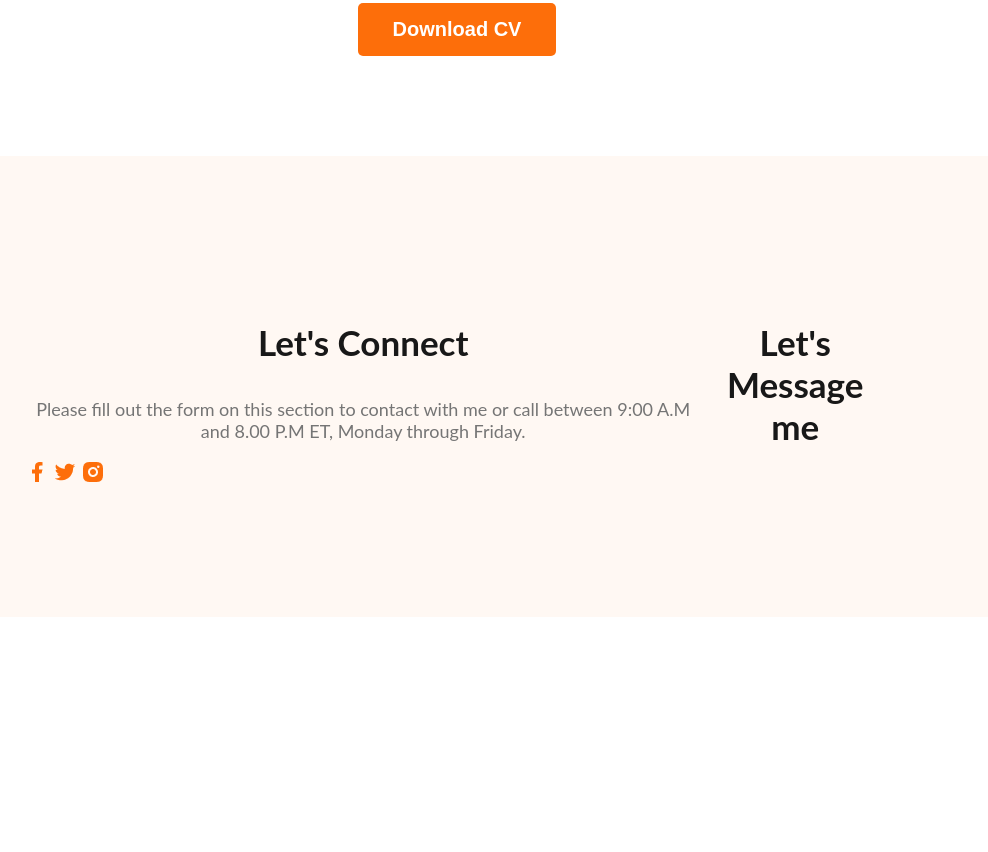
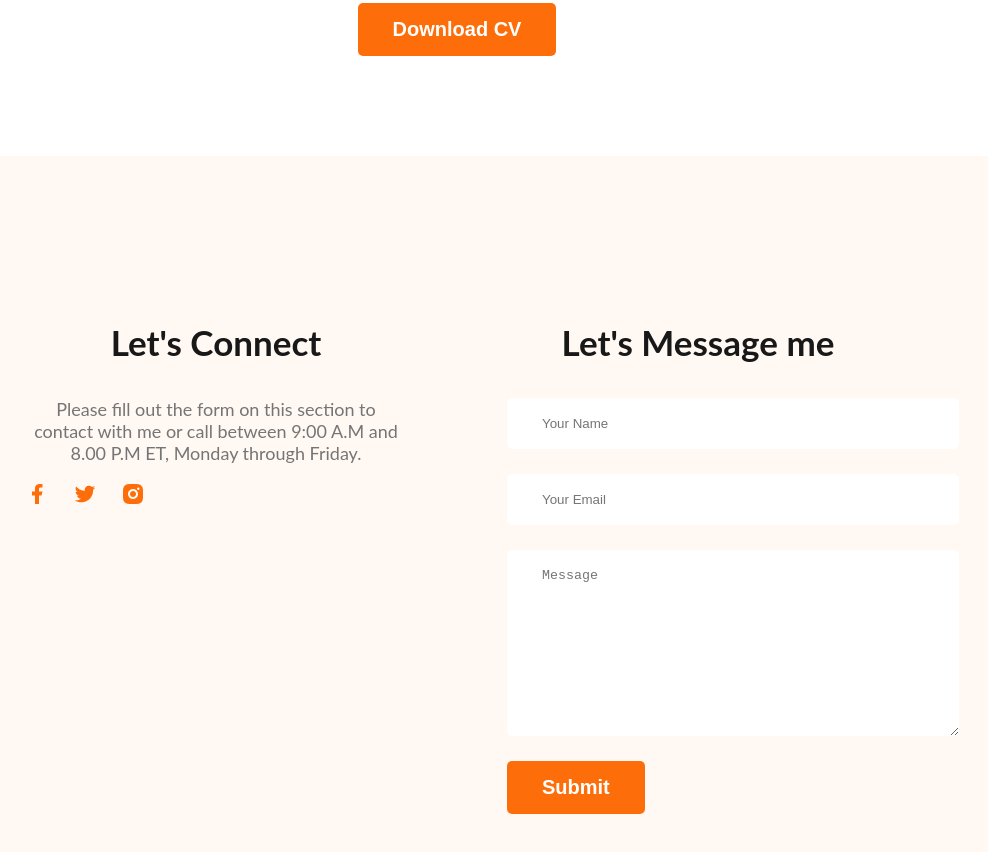
Before and after one commit to Kasam568414/webdeveloper-portfolio, a plain HTML site: page index.html in a window 1280 px wide. Shown: the part 3053-3905 px from the top of the page, without its empty margins (183-1171 px from the left). Before the commit the page ends 3678 px from the top, so only its background shows below. Drawn offline with nearby package versions, Linux system fonts and the light colour scheme.

Commit message:
finished foter

```diff
--- a/index.html
+++ b/index.html
@@ -177,6 +177,13 @@
         <div class="footer-column">
             <h3 class="section-title">Let's Message me</h3>
 
+            <form class="contact" action="">
+                <input type="text" placeholder="Your Name">
+                <input type="email" placeholder="Your Email" name="" id="">
+                <textarea name="" id="" cols="30" rows="10" placeholder="Message"></textarea>
+                <input class="primary-button" type="submit" value="Submit">
+            </form>
+
 
 
         </div>
--- a/styles/portfolio.css
+++ b/styles/portfolio.css
@@ -176,6 +176,25 @@ main section {
 footer{
   display: flex;
   background: #FFF8F3;
+  gap: 100px;
   margin-top: 100px;
   padding: 130px 200px;
 }
+.footer-column{
+  width: 50%;
+}
+.social-links a{
+  margin-right: 20px;
+}
+
+
+.contact input[type="text"], .contact input[type="email"], textarea{
+  display: block;
+  margin-bottom: 25px;
+  padding: 18px 35px;
+  color: #757575;
+  border-radius: 5px;
+  background: #FFF;
+  border: 0;
+  width: 100%;
+}
```
